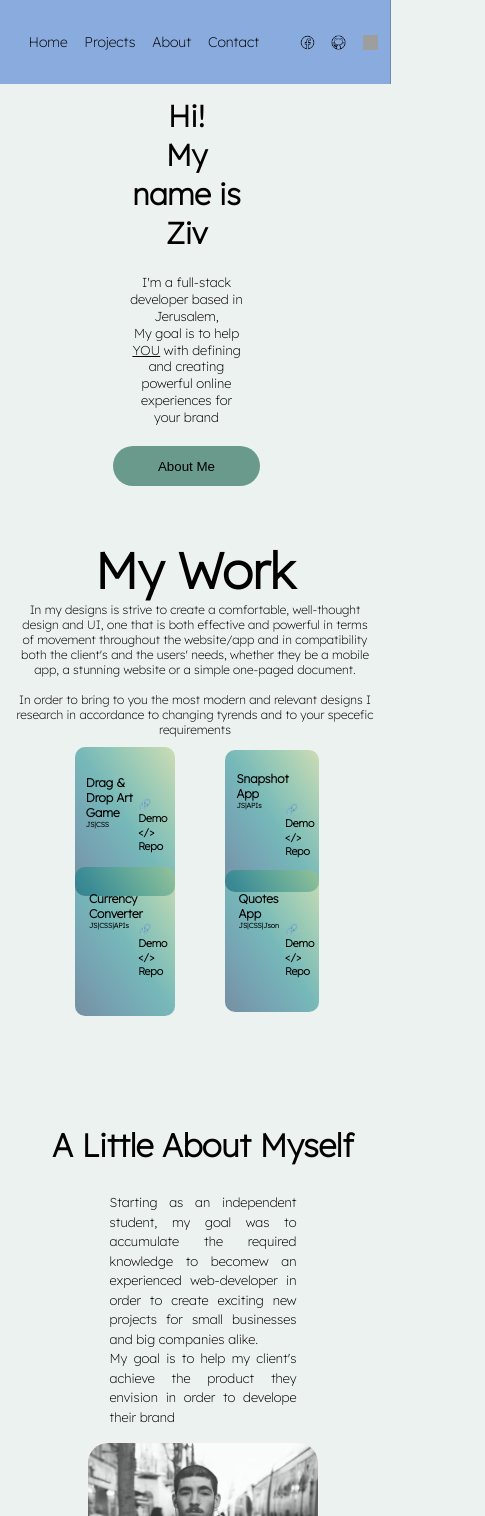
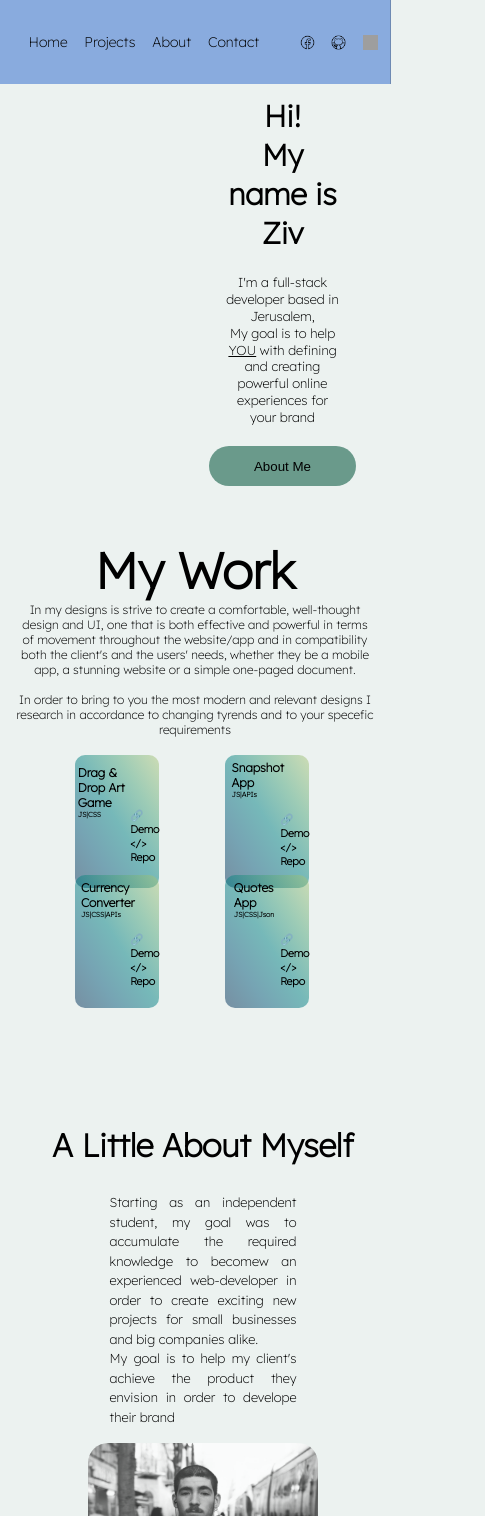
Before and after one commit to zifftalmon/zivPortfolio.github.io, a React (Create React App) app in the folder ziv-portfolio/: page / in a window 390 px wide. Shown: the top 1516 px of the page, 485 px wide, since content can reach past the window. Built offline with nearby package versions, Linux system fonts and the light colour scheme; grey boxes are pictures that could not be loaded; a web font is replaced by a local one.

Commit message:
home and project styles modified for mobile

```diff
--- a/ziv-portfolio/src/styles/Home.css
+++ b/ziv-portfolio/src/styles/Home.css
@@ -45,7 +45,7 @@
         justify-content: center;
         align-items: center;
         padding-top: 17em;
-        margin-left: -1em;
+        margin-left: 5em;
         width: 30vw;
         height: 7vh;
         line-height: 1.3;
--- a/ziv-portfolio/src/styles/Project.css
+++ b/ziv-portfolio/src/styles/Project.css
@@ -107,14 +107,14 @@
     .project0,.project2 {
         margin-bottom: 0;
         border-radius: 10px;
-        padding: 0.1;
+        padding: 0.2em;
         box-shadow: none;
         width: 20vw;
         height: 15vh;
     }
     .project1, .project3 {
         border-radius: 10px;
-        padding: 0.1;
+        padding: 0.2em;
         box-shadow: none;
         width: 20vw;
         height: 15vh;
@@ -129,6 +129,6 @@
     }
     .project0Link , .project1Link , .project2Link , .project3Link  {
         font-size: 7px;
-        margin: 4em 0 2em 8em;
+        margin: 7em 0 2em 8em;
     }
 }
```
